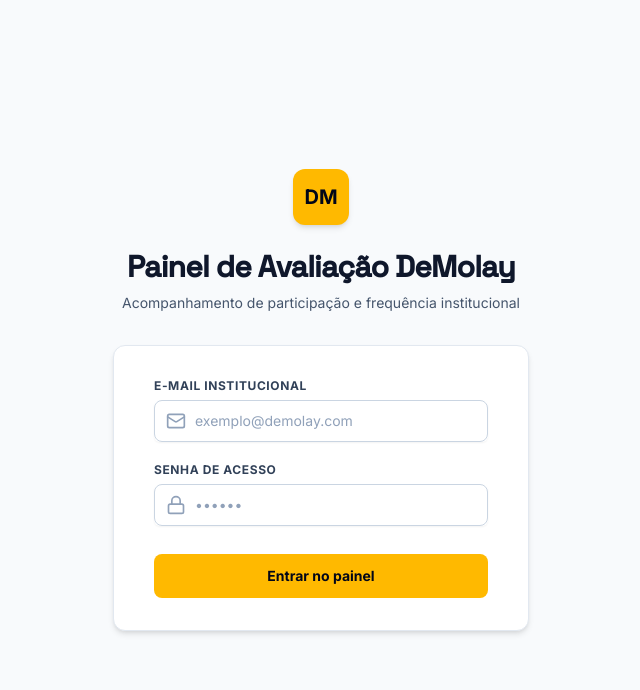
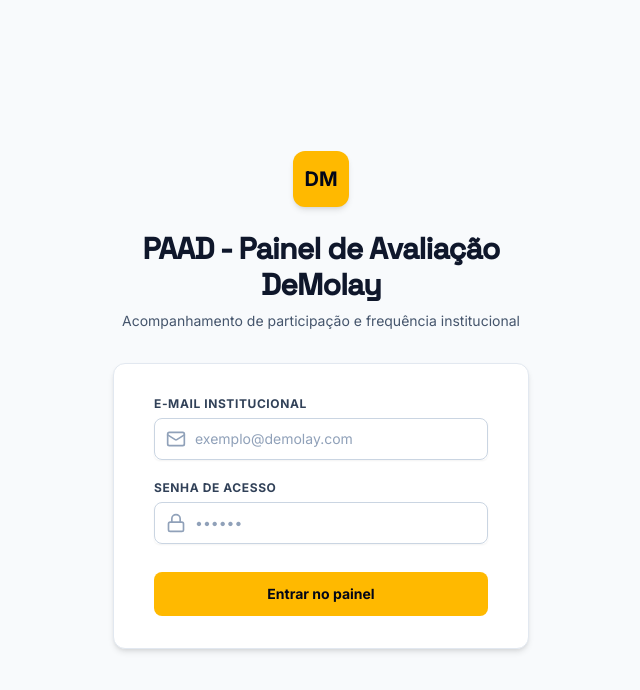
Before and after one commit to luizpareira1150-code/sistema-demolay, a React (Vite) app: page /admin in a window 1280 px wide. Shown: the top 690 px of the page, without its empty margins (319-959 px from the left). Built offline with nearby package versions, Linux system fonts and the light colour scheme; no server answers; the database is empty.

Commit message:
Add files via upload

```diff
--- a/index.html
+++ b/index.html
@@ -3,7 +3,7 @@
   <head>
     <meta charset="UTF-8" />
     <meta name="viewport" content="width=device-width, initial-scale=1.0" />
-    <title>Sistema de Avaliação DeMolay</title>
+    <title>PAAD - Painel de Avaliação DeMolay</title>
   </head>
   <body>
     <div id="root"></div>
--- a/metadata.json
+++ b/metadata.json
@@ -1,5 +1,5 @@
 {
-  "name": "Sistema de Avaliação DeMolay",
+  "name": "PAAD - Painel de Avaliação DeMolay",
   "description": "Painel para acompanhamento de participação dos membros de um Capítulo da Ordem DeMolay em atividades oficiais e extras.",
   "requestFramePermissions": [],
   "majorCapabilities": ["MAJOR_CAPABILITY_SERVER_SIDE_GEMINI_API"]
--- a/src/components/Layout.tsx
+++ b/src/components/Layout.tsx
@@ -120,12 +120,12 @@
 
       {/* Mobile Header Menu (hidden on printing and on desktop) */}
       <header className="no-print md:hidden bg-slate-900 text-white p-4 flex items-center justify-between border-b border-slate-800 shrink-0">
-        <div className="flex items-center gap-2">
+         <div className="flex items-center gap-2">
           <div className="w-6 h-6 bg-amber-500 rounded flex items-center justify-center font-bold text-slate-900 text-xs shrink-0">
             DM
           </div>
           <h2 className="font-bold text-sm tracking-wide font-display text-white">
-            Painel DeMolay
+            PAAD - DeMolay
           </h2>
         </div>
         <button
@@ -146,7 +146,7 @@
                 <div className="w-8 h-8 bg-amber-500 rounded flex items-center justify-center font-bold text-slate-900 text-sm shrink-0">
                   DM
                 </div>
-                <span className="font-bold font-display text-white">Painel DeMolay</span>
+                <span className="font-bold font-display text-white">PAAD - DeMolay</span>
               </div>
               <button onClick={() => setMobileMenuOpen(false)} className="p-1 rounded bg-slate-800">
                 <X className="h-4 w-4" />
--- a/src/pages/LoginPage.tsx
+++ b/src/pages/LoginPage.tsx
@@ -57,7 +57,7 @@
           </div>
         </div>
         <h2 className="mt-6 text-center text-3xl font-extrabold tracking-tight text-slate-900 font-display">
-          Painel de Avaliação DeMolay
+          PAAD - Painel de Avaliação DeMolay
         </h2>
         <p className="mt-2 text-center text-sm text-slate-600">
           Acompanhamento de participação e frequência institucional
--- a/src/pages/PublicRankingPage.tsx
+++ b/src/pages/PublicRankingPage.tsx
@@ -343,7 +343,7 @@
       <footer className="no-print bg-slate-900 text-slate-400 py-6 border-t border-slate-800 text-center text-xs shrink-0 mt-8">
         <div className="max-w-7xl mx-auto px-4 flex flex-col sm:flex-row items-center justify-between gap-4">
           <p className="text-slate-500">
-            &copy; {new Date().getFullYear()} Painel de Avaliação DeMolay. Todos os direitos reservados.
+            &copy; {new Date().getFullYear()} PAAD - Painel de Avaliação DeMolay. Todos os direitos reservados.
           </p>
           <div className="flex items-center gap-2">
             <Link
```
